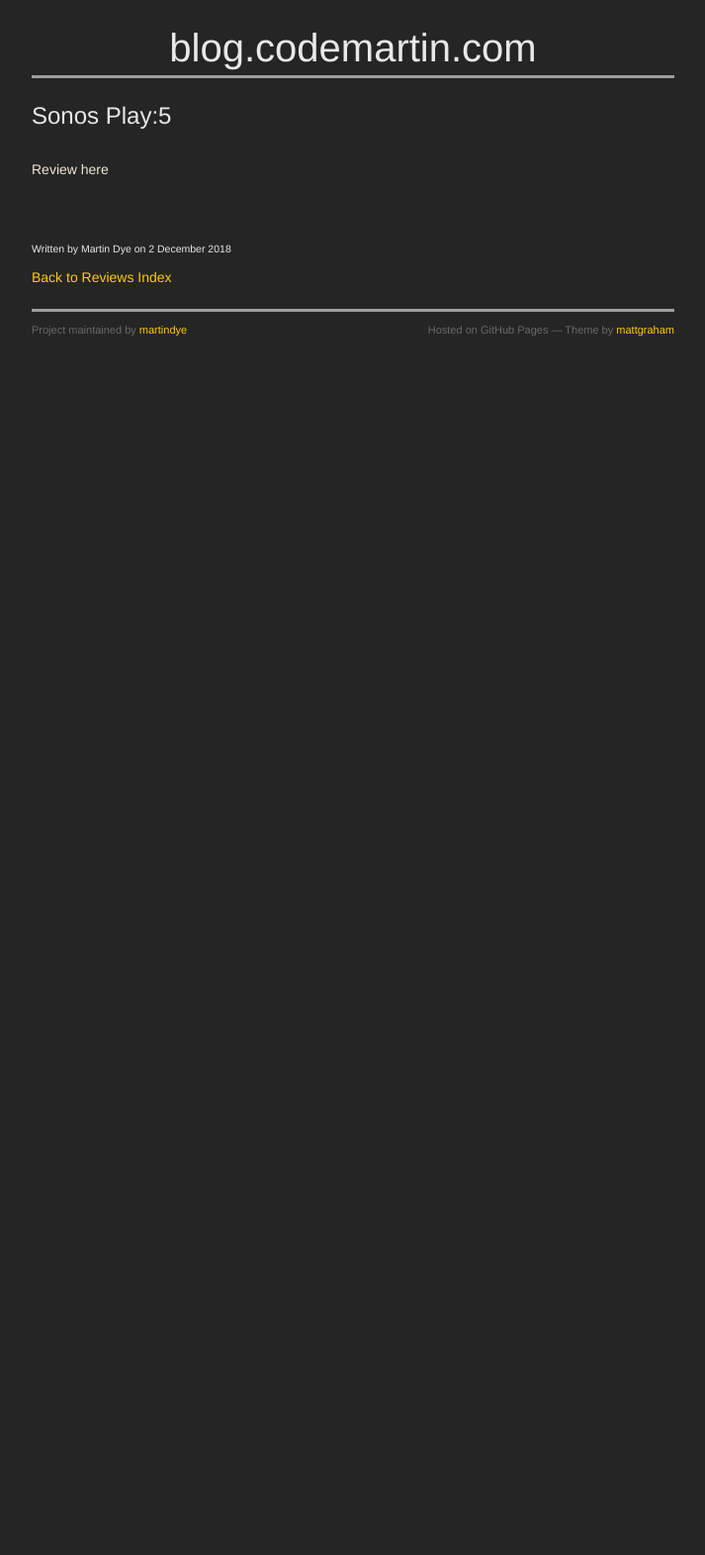
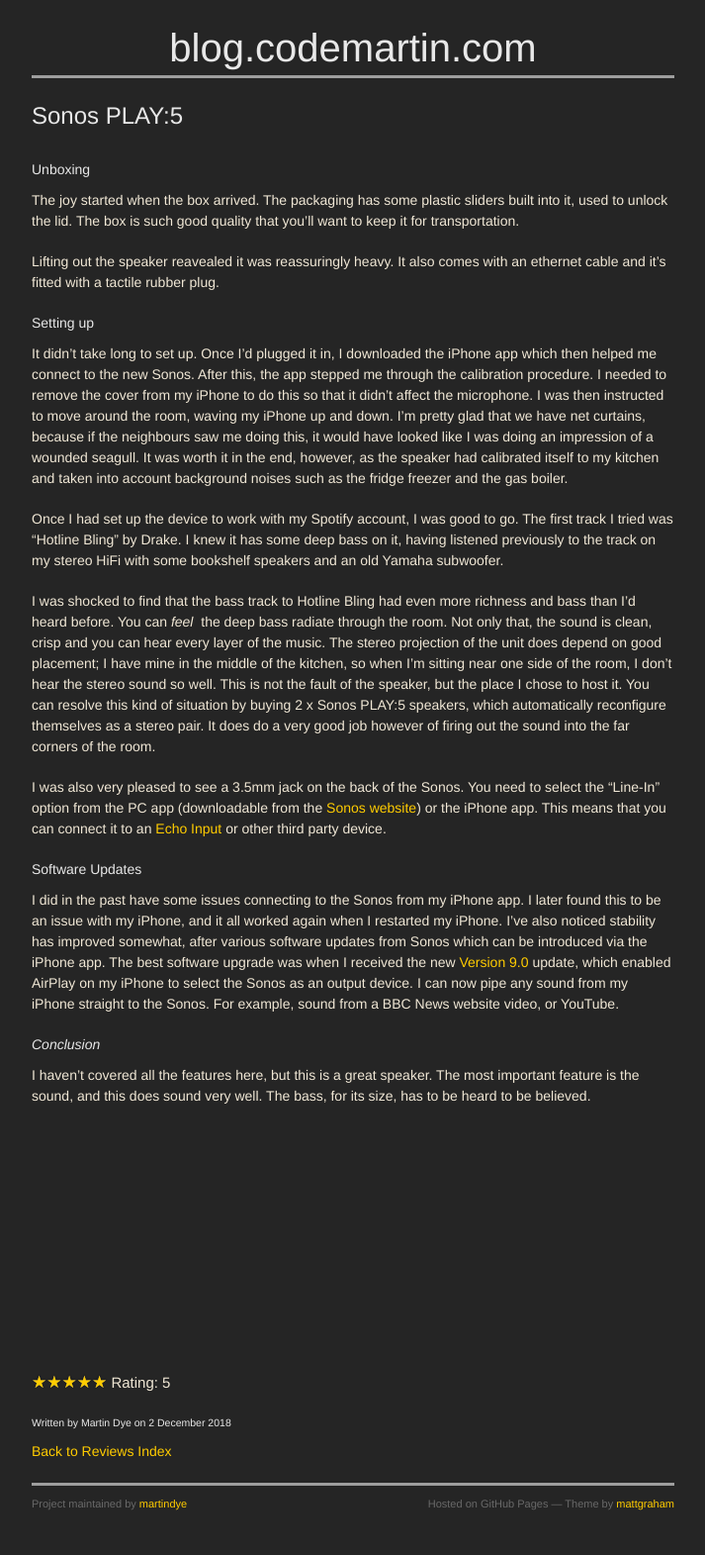
Before and after one commit to martindye/my-site, a Jekyll site: the page built from _posts/2018-12-01-sonosplay5.md, in a window 1280 px wide. Shown: the whole page at 99% size, without its empty margins (283-996 px from the left). Built offline with Jekyll 4.4.1, drawn with Linux system fonts in a browser that asks for light colours; some web fonts are replaced; our own code applies the rules of GitHub Pages for plain Markdown files; before the commit the page ends 900 px from its top, so only the background shows below that; grey boxes are pictures that could not be loaded.

Commit message:
More reviews and tweaks

```diff
--- a/_posts/2018-12-01-sonosplay5.md
+++ b/_posts/2018-12-01-sonosplay5.md
@@ -1,16 +1,63 @@
 ---
-title:  "Sonos Play:5"
+title:  "Sonos PLAY:5"
 date:   2018-12-02 0246 +0000
-tags: [sonos play 5]
+tags: [sonos PLAY 5]
 author: Martin Dye
 description: "Review"
+categories: [Electronics]
+rating: 5
 ---
 
-Review here
+<h4>Unboxing</h4>
+
+The joy started when the box arrived. The packaging has some plastic sliders built into it, used to unlock the lid. The box is
+such good quality that you'll want to keep it for transportation.
+
+Lifting out the speaker reavealed it was reassuringly heavy. It also comes with an ethernet cable and it's fitted
+with a tactile rubber plug.
+
+<h4>Setting up</h4>
+
+It didn't take long to set up. Once I'd plugged it in, I downloaded the iPhone app which then helped me connect
+to the new Sonos. After this, the app stepped me through the calibration procedure. I needed to remove the cover from my iPhone
+to do this so that it didn't affect the microphone. I was then instructed to move around the room, waving my iPhone up and down.
+I'm pretty glad that we have net curtains, because if the neighbours saw me doing this, it would have looked like I was doing
+an impression of a wounded seagull. It was worth it in the end, however, as the speaker had calibrated itself to my kitchen
+and taken into account background noises such as the fridge freezer and the gas boiler.
+
+Once I had set up the device to work with my Spotify account, I was good to go. The first track I tried was
+"Hotline Bling" by Drake. I knew it has some deep bass on it, having listened previously to the track on my
+stereo HiFi with some bookshelf speakers and an old Yamaha subwoofer.
+
+I was shocked to find that the bass track to Hotline Bling had even more richness and bass than I'd heard before. You
+can <em>feel</em>&nbsp; the deep bass radiate through the room. Not only that, the sound is clean, crisp and you can hear every
+layer of the music. The stereo projection of the unit does depend on good placement; I have mine in the middle of the kitchen,
+so when I'm sitting near one side of the room, I don't hear the stereo sound so well. This is not the fault of the speaker, but the place
+I chose to host it. You can resolve this kind of situation by buying 2 x Sonos PLAY:5 speakers, which automatically reconfigure
+themselves as a stereo pair. It does do a very good job however of firing out the sound into the far corners of the room.
+
+I was also very pleased to see a 3.5mm jack on the back of the Sonos. You need to select the "Line-In" option from the PC app
+(downloadable from the <a href="https://www.sonos.com]">Sonos website</a>) or the iPhone app. This means that you can connect it to an
+<a href="https://amzn.to/2Rw6Blr">Echo Input</a> or other third party device.
+
+<h4>Software Updates</h4>
+
+I did in the past have some issues connecting to the Sonos from my iPhone app.
+I later found this to be an issue with my iPhone, and it all worked again when I restarted my iPhone.
+I've also noticed stability has improved somewhat, after various software updates from Sonos which can be
+introduced via the iPhone app. The best software upgrade was when I received the
+new <a href="https://www.sonos.com/en-gb/software/release/9-0">Version 9.0</a> update, which enabled
+AirPlay on my iPhone to select the Sonos as an output device.
+I can now pipe any sound from my iPhone straight to the Sonos. For example, sound from a BBC News website video, or YouTube.
+
+<h4><em>Conclusion</em></h4>
+
+I haven't covered all the features here, but this is a great speaker. The most important feature is the sound, and this does
+sound very well. The bass, for its size, has to be heard to be believed.
+
+<iframe style="width:120px;height:240px;" marginwidth="0" marginheight="0" scrolling="no" frameborder="0" src="//ws-eu.amazon-adsystem.com/widgets/q?ServiceVersion=20070822&OneJS=1&Operation=GetAdHtml&MarketPlace=GB&source=ac&ref=tf_til&ad_type=product_link&tracking_id=martindye21-21&marketplace=amazon&region=GB&placement=B015MWSBME&asins=B015MWSBME&linkId=49c249f47d97a304e81222858904a6e1&show_border=true&link_opens_in_new_window=false&price_color=333333&title_color=0066c0&bg_color=f2f2f2">
+</iframe>
 
 {% comment %}
 
-categories: [Electronics]
-
-
 {% endcomment %}
```
Also changed, not shown: _posts/2018-12-01-amazonecho.md (+22 -9 lines), _posts/2018-12-01-amazonechodot.md (deleted, +0 -24 lines), _posts/2018-12-02-viviennewestwoodboudoir.md (+1 -1 lines), _posts/2018-12-03-electriqdehydrator.md (+1 -1 lines).
